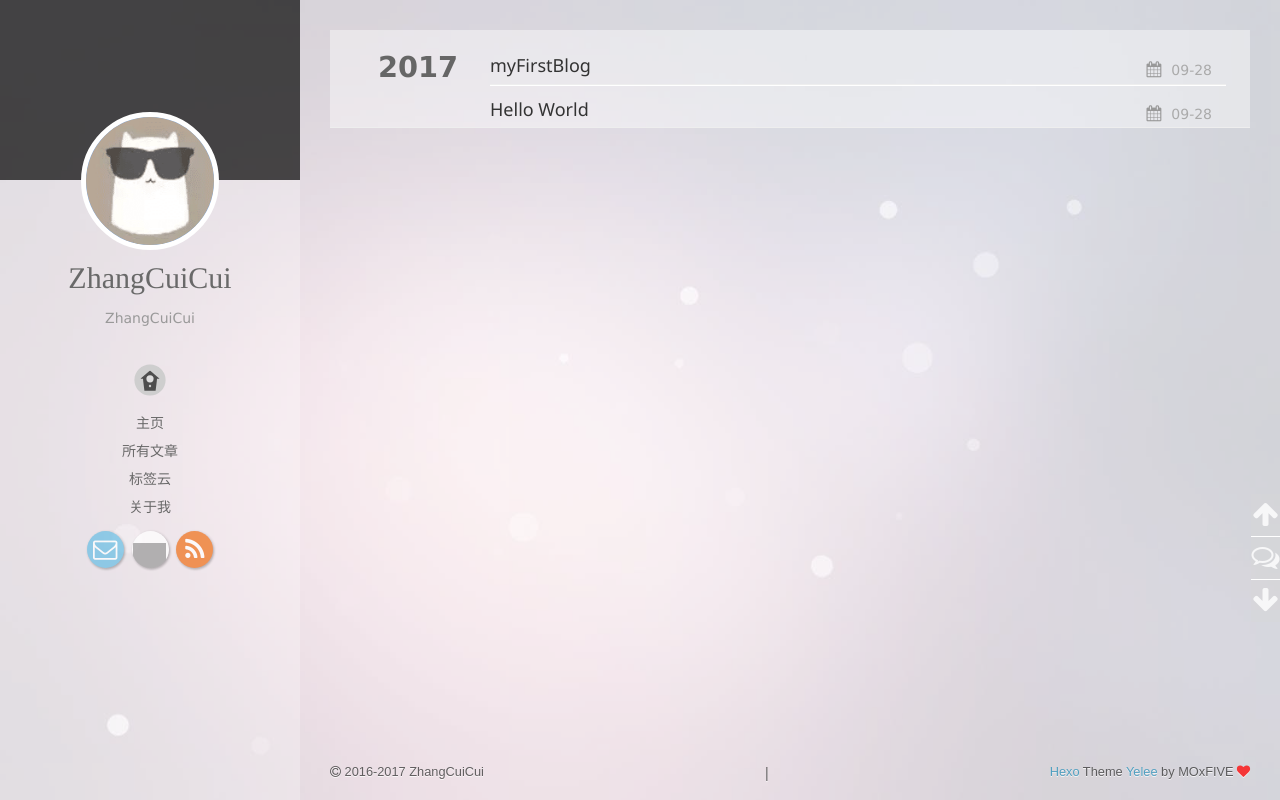
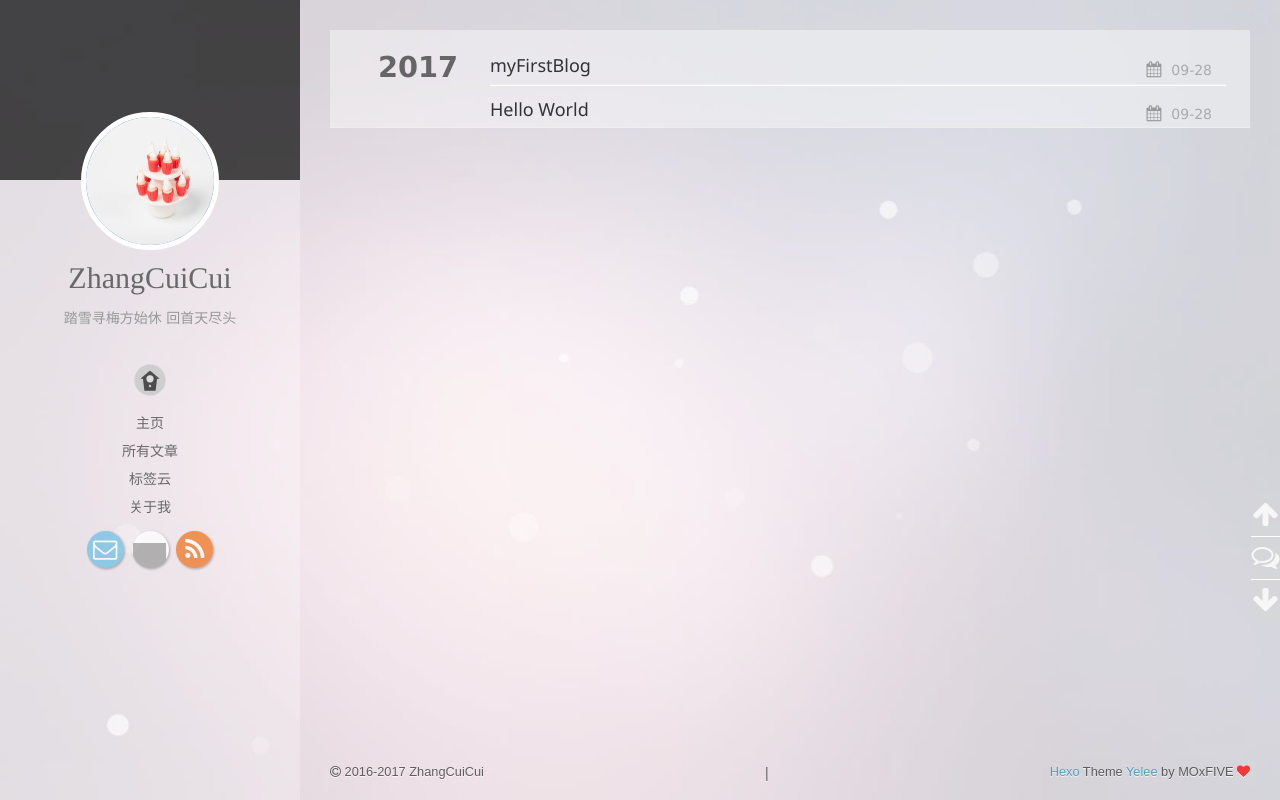
Before and after one commit to zhangcuicui123/zhangcuicui123.github.io, a plain HTML site: page archives/2017/09/index.html in a window 1280 px wide. Drawn offline with nearby package versions, Linux system fonts and the light colour scheme; some packages are replaced by stand-ins of ours; grey boxes are pictures that could not be loaded; a script that the page names is missing.

Commit message:
Site updated: 2017-10-11 09:32:07

```diff
--- a/archives/2017/09/index.html
+++ b/archives/2017/09/index.html
@@ -15,15 +15,15 @@
 
 
 
-<meta name="description" content="Blog">
+<meta name="description" content="努力做好生活中的每件小事">
 <meta property="og:type" content="website">
 <meta property="og:title" content="Hello,Welcome to MyBlog">
 <meta property="og:url" content="http://yoursite.com/archives/2017/09/index.html">
 <meta property="og:site_name" content="Hello,Welcome to MyBlog">
-<meta property="og:description" content="Blog">
+<meta property="og:description" content="努力做好生活中的每件小事">
 <meta name="twitter:card" content="summary">
 <meta name="twitter:title" content="Hello,Welcome to MyBlog">
-<meta name="twitter:description" content="Blog">
+<meta name="twitter:description" content="努力做好生活中的每件小事">
 
 <link rel="apple-touch-icon" href= "/apple-touch-icon.png">
 
@@ -32,7 +32,7 @@
 
 
 
-    <link rel="shortcut icon" href="/favicon.png">
+    <link rel="shortcut icon" href="/ico.jpg">
 
 
 
@@ -95,14 +95,14 @@
 <div class="intrude-less">
     <header id="header" class="inner">
         <a href="/" class="profilepic">
-            <img src="/img/avatar.png" class="animated zoomIn">
+            <img src="/img/touxiang.jpg" class="animated zoomIn">
         </a>
         <hgroup>
           <h1 class="header-author"><a href="/">ZhangCuiCui</a></h1>
         </hgroup>
 
 
-        <p class="header-subtitle">ZhangCuiCui</p>
+        <p class="header-subtitle">踏雪寻梅方始休 回首天尽头</p>
 
 
 
@@ -222,13 +222,13 @@
     <div class="intrude-less">
         <header id="header" class="inner">
             <a href="/" class="profilepic">
-                <img src="/img/avatar.png" class="animated zoomIn">
+                <img src="/img/touxiang.jpg" class="animated zoomIn">
             </a>
             <hgroup>
               <h1 class="header-author"><a href="/" title="回到主页">ZhangCuiCui</a></h1>
             </hgroup>
 
-            <p class="header-subtitle">ZhangCuiCui</p>
+            <p class="header-subtitle">踏雪寻梅方始休 回首天尽头</p>
 
             <nav class="header-menu">
                 <ul>
```
Also changed, not shown: 2017/09/28/hello-world/index.html (+5 -5 lines), 2017/09/28/myFirstBlog/index.html (+5 -5 lines), archives/2017/index.html (+8 -8 lines), archives/index.html (+8 -8 lines), index.html (+8 -8 lines), img/ico.jpg (added), img/touxiang.jpg (added).
